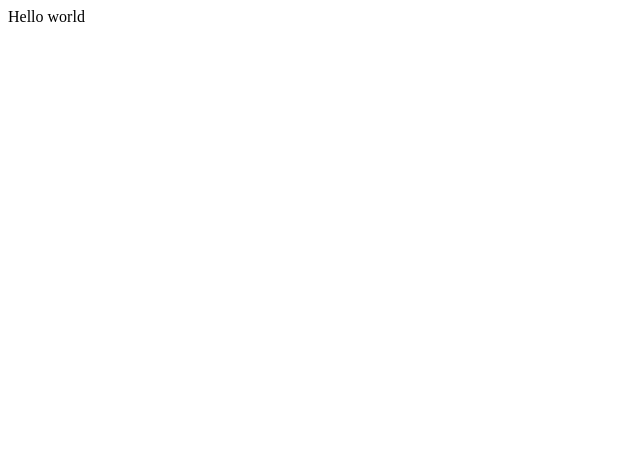
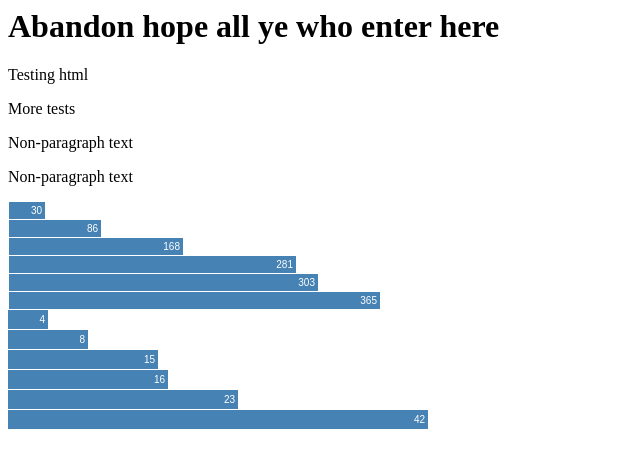
Before and after one commit to narcolepsy/narcolepsy.github.io, a plain HTML site: page index.html in a window 1280 px wide. Shown: the whole page, without its empty margins (0-640 px from the left). Drawn offline with nearby package versions, Linux system fonts and the light colour scheme.

Commit message:
Updating with basic graphing nonsense

```diff
--- a/index.html
+++ b/index.html
@@ -1 +1,78 @@
-Hello world
+<head>
+   <script src="https://d3js.org/d3.v5.min.js"></script>
+   <style>
+.chart2 div {
+   font: 10px sans-serif;
+   background-color: steelblue;
+   text-align: right;
+   padding: 3px;
+   margin: 1px;
+   color: white;
+}
+   </style>
+   <style>
+
+.chart rect {
+   fill: steelblue;
+}
+.chart text {
+   fill: white;
+   font: 10px sans-serif;
+   text-anchor: end;
+}
+
+   </style>
+</head>
+<body>
+   <h1>Abandon hope all ye who enter here</h1>
+   Testing html
+   <p>
+   More tests
+   </p>
+   Non-paragraph text
+   <p>
+   Non-paragraph text
+   </p>
+   <div class="chart2">
+
+   </div>
+   <svg class="chart" width="420" height="120">
+      <g transform="translate(0,0)">
+      <rect width="40" height="19"></rect>
+      <text x="37" y="9.5" dy=".35em">4</text>
+      </g>
+      <g transform="translate(0,20)">
+      <rect width="80" height="19"></rect>
+      <text x="77" y="9.5" dy=".35em">8</text>
+      </g>
+      <g transform="translate(0,40)">
+      <rect width="150" height="19"></rect>
+      <text x="147" y="9.5" dy=".35em">15</text>
+      </g>
+      <g transform="translate(0,60)">
+      <rect width="160" height="19"></rect>
+      <text x="157" y="9.5" dy=".35em">16</text>
+      </g>
+      <g transform="translate(0,80)">
+      <rect width="230" height="19"></rect>
+      <text x="227" y="9.5" dy=".35em">23</text>
+      </g>
+      <g transform="translate(0,100)">
+      <rect width="420" height="19"></rect>
+      <text x="417" y="9.5" dy=".35em">42</text>
+      </g>
+   </svg>
+
+   <script type=text/javascript>
+      //d3.selectAll("p").style("color", "blue");
+      var data = [30,86,168,281,303,365];
+d3.select(".chart2")
+   .selectAll("div")
+   .data(data)
+   .enter()
+   .append("div")
+   .style("width", function(d) { return d + "px"; })
+   .text(function(d) { return d; });
+//https://bost.ocks.org/mike/bar/3/
+   </script>
+</body>
```
